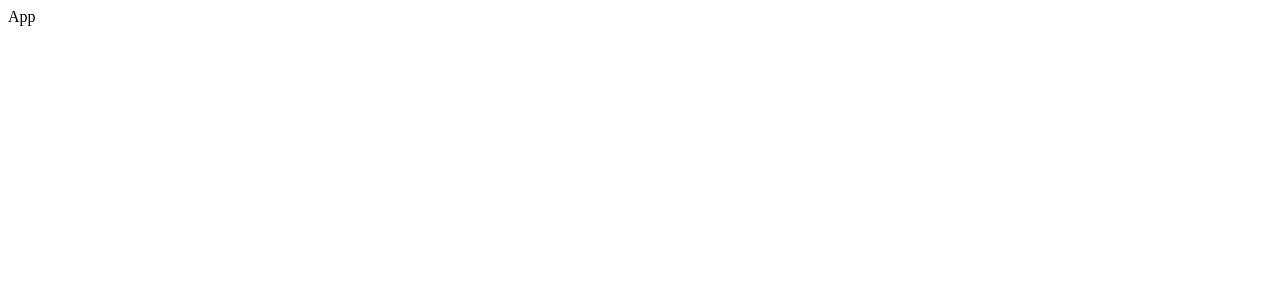
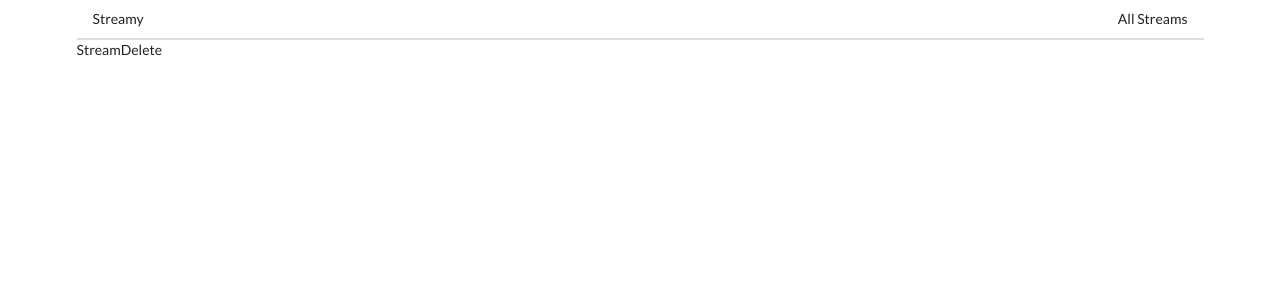
Before and after one commit to sudhanshusamshukla/routeexample, a React (Create React App) app: page /streams/delete in a window 1280 px wide. Shown: the top 300 px of the page. Built offline with nearby package versions, Linux system fonts and the light colour scheme.

Commit message:
router added

```diff
--- a/public/index.html
+++ b/public/index.html
@@ -9,6 +9,8 @@
       name="description"
       content="Web site created using create-react-app"
     />
+    <link rel="stylesheet" href="https://cdnjs.cloudflare.com/ajax/libs/semantic-ui/2.4.1/semantic.min.css">
+
     <link rel="apple-touch-icon" href="%PUBLIC_URL%/logo192.png" />
     <!--
       manifest.json provides metadata used when your web app is installed on a
--- a/src/components/App.js
+++ b/src/components/App.js
@@ -1,11 +1,29 @@
 import React from 'react';
+import { BrowserRouter, Route } from 'react-router-dom';
+import StreamCreate from './streams/StreamCreate';
+import StreamEdit from './streams/StreamEdit';
+import StreamDelete from './streams/StreamDelete';
+import StreamList from './streams/StreamList';
+import StreamShow from './streams/StreamShow';
+import Header from './Header';
 
 const App = () => {
     return (
-        <div>
-            App
+        <div className="ui container">
+            <BrowserRouter>
+                <div>
+                    <Header />
+                    <Route path="/" exact component={StreamList} />
+                    <Route path="/streams/new" exact component={StreamCreate} />
+                    <Route path="/streams/edit" exact component={StreamEdit} />
+                    <Route path="/streams/delete" exact component={StreamDelete} />
+                    <Route path="/streams/show" exact component={StreamShow} />
+                </div>
+            </BrowserRouter>
         </div>
     );
 };
 
+
+
 export default App;
--- /dev/null
+++ b/src/components/Header.js
@@ -0,0 +1,22 @@
+import React from 'react';
+import { Link } from 'react-router-dom';
+
+const Header = () => {
+
+    return (
+        <div>
+            <div className="ui secondary pointing menu">
+                <Link to="/" className="item">
+                    Streamy
+                </Link>
+                <div className="right menu">
+                    <Link to="/" className="item">
+                        All Streams
+                </Link>
+                </div>
+            </div>
+        </div>
+    );
+};
+
+export default Header;
--- /dev/null
+++ b/src/components/streams/StreamCreate.js
@@ -0,0 +1,12 @@
+import React from 'react';
+
+const StreamCreate = () => {
+
+    return (
+        <div>
+            StreamCreate
+        </div>
+    );
+};
+
+export default StreamCreate;
--- /dev/null
+++ b/src/components/streams/StreamDelete.js
@@ -0,0 +1,12 @@
+import React from 'react';
+
+const StreamDelete = () => {
+
+    return (
+        <div>
+         StreamDelete
+        </div>
+    );
+};
+
+export default StreamDelete;
--- /dev/null
+++ b/src/components/streams/StreamEdit.js
@@ -0,0 +1,12 @@
+import React from 'react';
+
+const StreamEdit = () => {
+
+    return (
+        <div>
+         StreamEdit
+        </div>
+    );
+};
+
+export default StreamEdit;
--- /dev/null
+++ b/src/components/streams/StreamList.js
@@ -0,0 +1,12 @@
+import React from 'react';
+
+const StreamList = () => {
+
+    return (
+        <div>
+            StreamList
+        </div>
+    );
+};
+
+export default StreamList;
--- /dev/null
+++ b/src/components/streams/StreamShow.js
@@ -0,0 +1,12 @@
+import React from 'react';
+
+const StreamShow = () => {
+
+    return (
+        <div>
+            StreamShow
+        </div>
+    );
+};
+
+export default StreamShow;
```
Also changed, not shown: 1 other file (tests, documents, lock files or other folders).
